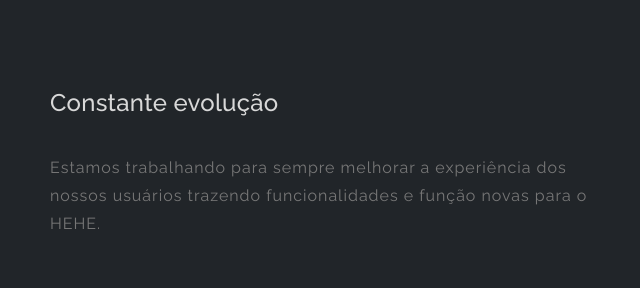
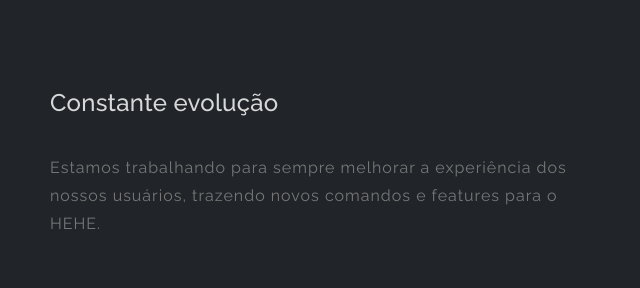
Before and after one commit to Estrelaz/HEHE, a plain HTML site: page index.html in a window 1280 px wide. Shown: the part 966-1254 px from the top of the page, 605-1245 px from the left. Drawn offline with Linux system fonts and the light colour scheme.

Commit message:
Update index.html

```diff
--- a/index.html
+++ b/index.html
@@ -12,7 +12,6 @@
 
     <title>HEHE Bot</title>
 
-    <!-- Additional CSS Files -->
     <link rel="stylesheet" type="text/css" href="assets/css/bootstrap.min.css">
 
     <link rel="stylesheet" type="text/css" href="assets/css/font-awesome.css">
@@ -25,7 +24,6 @@
 
     <body style="background-color:#212529;"></body>
 
-    <!-- ***** Começo ***** -->
     <div id="preloader">
         <div class="jumper">
             <div></div>
@@ -33,21 +31,17 @@
             <div></div>
         </div>
     </div>
-    <!-- ***** Fim ***** -->
 
-
-    <!-- ***** Header Area Começo ***** -->
     <header class="header-area header-sticky">
         <div class="container">
             <div class="row">
                 <div class="col-12">
                     <nav class="main-nav">
-                        <!-- ***** Logo Começo ***** -->
+
                         <a href="#" class="logo">
                             <img src="assets/images/logo.png" alt="HEHE" />
                         </a>
-                        <!-- ***** Logo Fim ***** -->
-                        <!-- ***** Menu Começo ***** -->
+
                         <ul class="nav">
                             <li><a href="#welcome" class="active"><strong>Home</strong></a></li>
                             <li><a href="#features"><strong>Sobre</strong></a></li>
@@ -56,18 +50,15 @@
                         <a class='menu-trigger'>
                             <span>Menu</span>
                         </a>
-                        <!-- ***** Menu Fim ***** -->
+
                     </nav>
                 </div>
             </div>
         </div>
     </header>
-    <!-- ***** Header Area Fim ***** -->
 
-    <!-- ***** Welcome Area Start ***** -->
     <div class="welcome-area" id="welcome">
 
-        <!-- ***** Header Text Começo ***** -->
         <div class="header-text">
             <div class="container">
                 <div class="row">
@@ -80,17 +71,15 @@
                 </div>
             </div>
         </div>
-        <!-- ***** Header Text Fim ***** -->
+
     </div>
-    <!-- ***** Welcome Area Começo ***** -->
 
-    <!-- ***** Features Small Começo ***** -->
     <section class="section home-feature">
         <div class="container">
             <div class="row">
                 <div class="col-lg-12">
                     <div class="row">
-                        <!-- ***** Features Small Item Começo ***** -->
+
                         <div class="col-lg-4 col-md-6 col-sm-6 col-12"
                             data-scroll-reveal="enter bottom move 50px over 0.6s after 0.2s">
                             <div class="features-small-item">
@@ -101,9 +90,7 @@
                                 <p></p>
                             </div>
                         </div>
-                        <!-- ***** Features Small Item Fim ***** -->
 
-                        <!-- ***** Features Small Item Começo ***** -->
                         <div class="col-lg-4 col-md-6 col-sm-6 col-12"
                             data-scroll-reveal="enter bottom move 50px over 0.6s after 0.4s">
                             <div class="features-small-item">
@@ -114,9 +101,7 @@
                                 <p></p>
                             </div>
                         </div>
-                        <!-- ***** Features Small Item Fim ***** -->
 
-                        <!-- ***** Features Small Item Começo ***** -->
                         <div class="col-lg-4 col-md-6 col-sm-6 col-12"
                             data-scroll-reveal="enter bottom move 50px over 0.6s after 0.6s">
                             <div class="features-small-item">
@@ -127,15 +112,13 @@
                                 <p></p>
                             </div>
                         </div>
-                        <!-- ***** Features Small Item Começo ***** -->
+
                     </div>
                 </div>
             </div>
         </div>
     </section>
-    <!-- ***** Features Small Fim ***** -->
 
-    <!-- ***** Features Big Item Começo ***** -->
     <section class="section padding-top-70 padding-bottom-0" id="features">
         <div class="container">
             <div class="row">
@@ -149,8 +132,7 @@
                         <h2 class="section-title">Constante evolução</h2>
                     </div>
                     <div class="left-text">
-                        <p>Estamos trabalhando para sempre melhorar a experiência dos nossos usuários trazendo
-                            funcionalidades e função novas para o HEHE.</p>
+                        <p>Estamos trabalhando para sempre melhorar a experiência dos nossos usuários, trazendo novos comandos e features para o HEHE.</p>
                     </div>
                 </div>
             </div>
@@ -161,11 +143,6 @@
         </div>
     </section>
 
-
-
-    <!-- ***** Features Big Item Fim ***** -->
-
-    <!-- ***** Features Big Item Começo ***** -->
     <section class="section padding-bottom-100">
         <div class="container">
             <div class="row">
@@ -186,9 +163,7 @@
             </div>
         </div>
     </section>
-    <!-- ***** Features Big Item Fim ***** -->
 
-    <!-- ***** Counter Parallax Começo ***** -->
     <section class="counter" id="info">
         <div class="content">
             <div class="container">
@@ -212,9 +187,7 @@
         </div>
         </div>
     </section>
-    <!-- ***** Counter Parallax Fim ***** -->
 
-    <!-- ***** Footer Começo ***** -->
     <footer>
         <div class="container">
             <div class="row">
@@ -232,13 +205,12 @@
         </div>
     </footer>
 
-    <!-- Javascript -->
     <script src="assets/js/jquery-2.1.0.min.js"></script>
 
     <script src="assets/js/popper.js"></script>
     <script src="assets/js/bootstrap.min.js"></script>
 
-    <!-- Plugins -->
+
     <script src="assets/js/scrollreveal.min.js"></script>
     <script src="assets/js/waypoints.min.js"></script>
     <script src="assets/js/jquery.counterup.min.js"></script>
```
